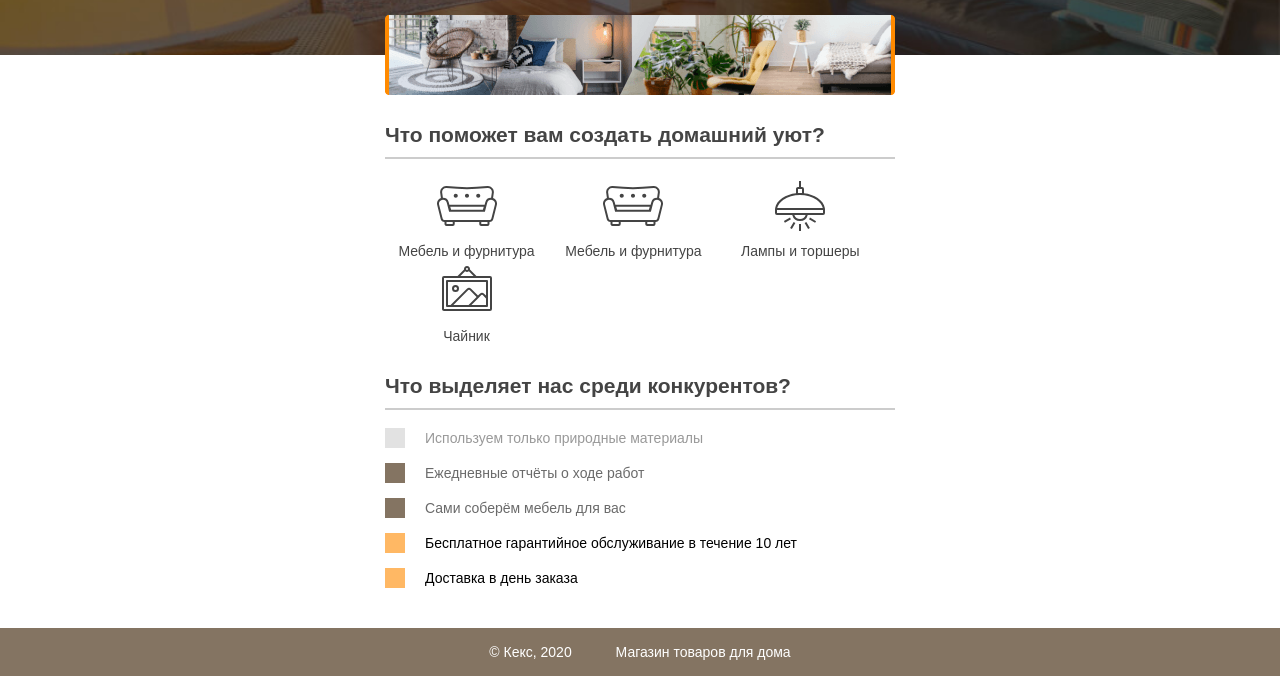
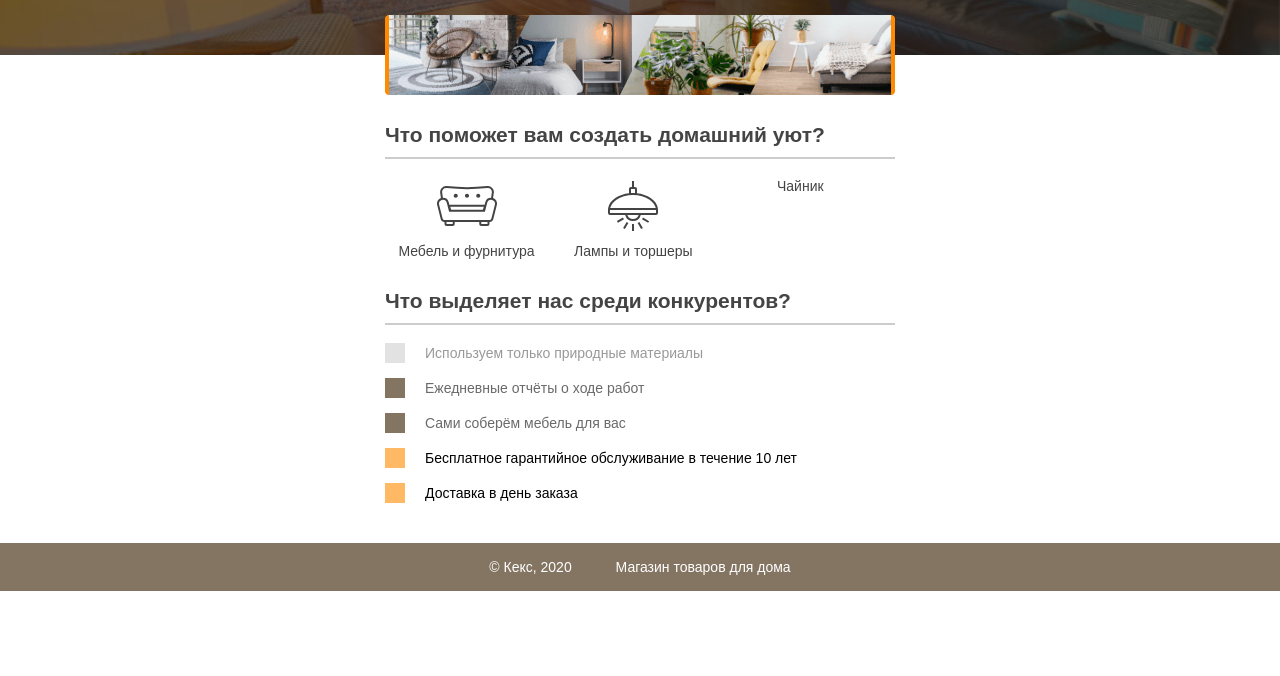
Before and after one commit to YarodlavKuznetsov/YarodlavKuznetsov.github.io, a plain HTML site: page index.html in a window 1280 px wide. Shown: the part 161-837 px from the top of the page. After the commit the page ends 800 px from the top, so only its background shows below. Drawn offline with Linux system fonts and the light colour scheme.

Commit message:
Update index.html

```diff
--- a/index.html
+++ b/index.html
@@ -17,9 +17,8 @@
     <section class="features">
       <h2>Что поможет вам создать домашний уют?</h2>
       <p class="feature-furniture">Мебель и фурнитура</p>
-      <p class="feature-furniture">Мебель и фурнитура</p>
       <p class="feature-lighting">Лампы и торшеры</p>
-      <p class="feature-accessories">Чайник</p>
+      <p class="feature-bbb">Чайник</p>
     </section>
 
     <section class="advantages">
```
